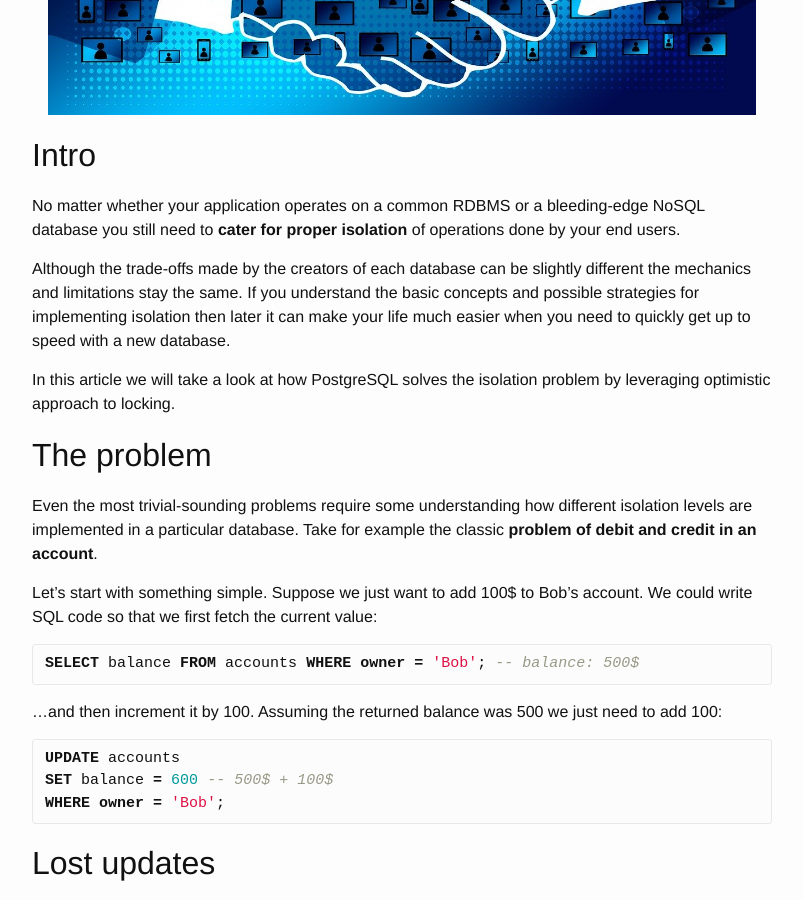
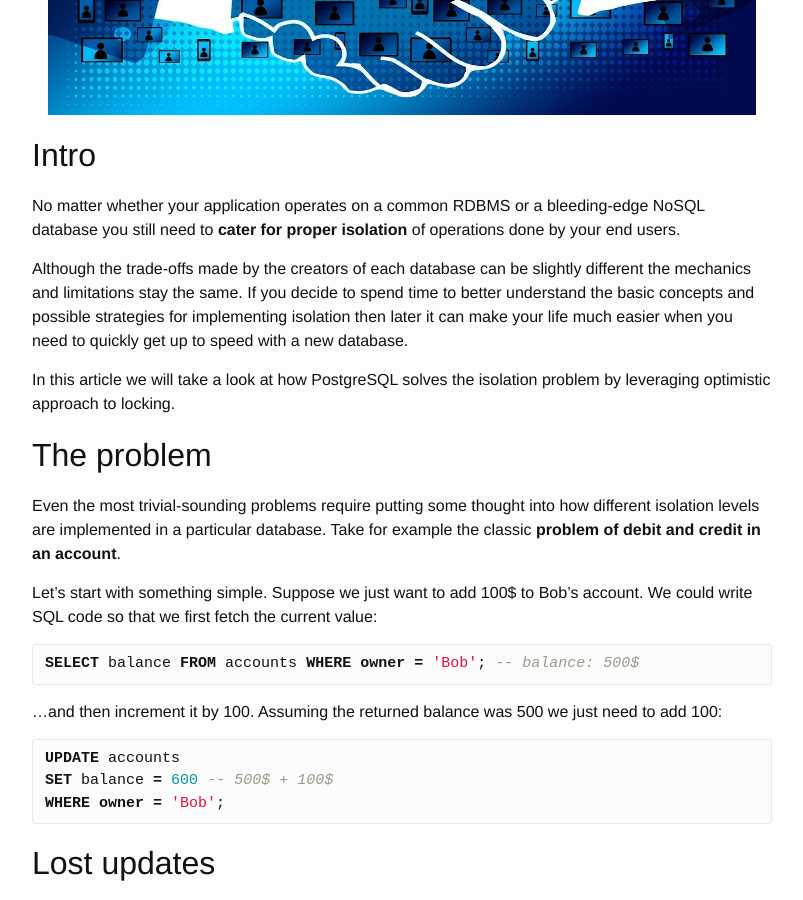
Before and after one commit to mbukowicz/mbukowicz.github.io, a Jekyll site: the page built from _posts/2020-05-01-snapshot-isolation-in-postgresql.md, in a window 1280 px wide and 900 px high, scrolled down 400 px. Shown: the whole window, without its empty margins (238-1041 px from the left). Built offline with Jekyll 4.4.1, drawn with Linux system fonts in a browser that asks for light colours; some of the changed text lies outside the part shown.

Commit message:
Small tweaks to recent PosgtreSQL posts

```diff
--- a/_posts/2020-05-01-snapshot-isolation-in-postgresql.md
+++ b/_posts/2020-05-01-snapshot-isolation-in-postgresql.md
@@ -18,10 +18,10 @@ NoSQL database you still need to __cater for proper isolation__ of operations do
 by your end users.
 
 Although the trade-offs made by the creators of each database can be slightly
-different the mechanics and limitations stay the same. If you understand
-the basic concepts and possible strategies for implementing isolation then
-later it can make your life much easier when you need to quickly get up to
-speed with a new database.
+different the mechanics and limitations stay the same. If you decide to
+spend time to better understand the basic concepts and possible strategies
+for implementing isolation then later it can make your life much easier when
+you need to quickly get up to speed with a new database.
 
 In this article we will take a look at how PostgreSQL solves the isolation problem
 by leveraging optimistic approach to locking.
@@ -29,8 +29,9 @@ by leveraging optimistic approach to locking.
 The problem
 -----------
 
-Even the most trivial-sounding problems require some understanding how different isolation levels are implemented in a particular database. Take for example the classic
-__problem of debit and credit in an account__.
+Even the most trivial-sounding problems require putting some thought into
+how different isolation levels are implemented in a particular database.
+Take for example the classic __problem of debit and credit in an account__.
 
 Let's start with something simple. Suppose we just want to add 100$ to Bob's account.
 We could write SQL code so that we first fetch the current value:
```
Also changed, not shown: other parts of _posts/2020-05-01-snapshot-isolation-in-postgresql.md (+11 -0 lines), _posts/2020-05-03-simple-locking-use-cases-in-postgresql.md (+2 -2 lines).
